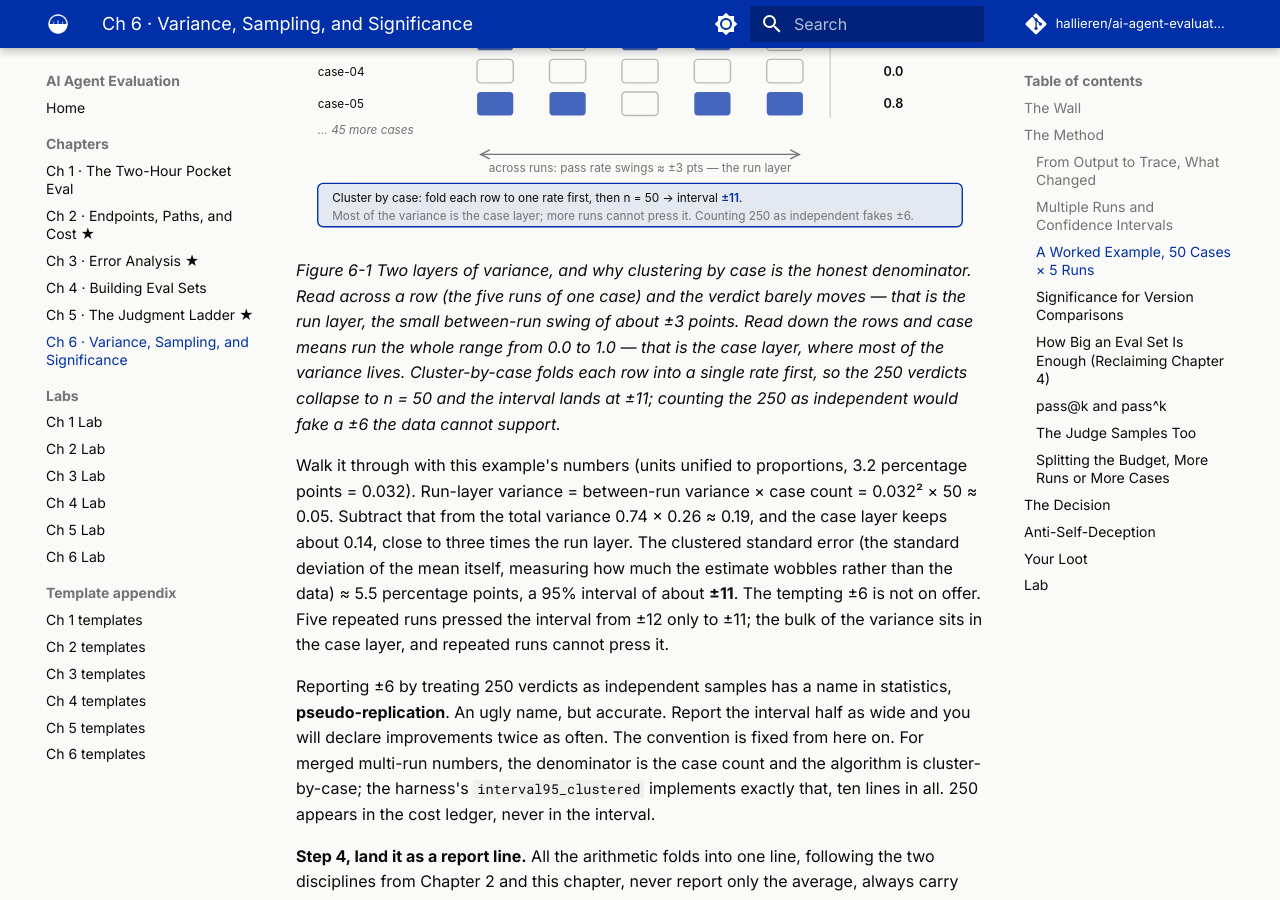
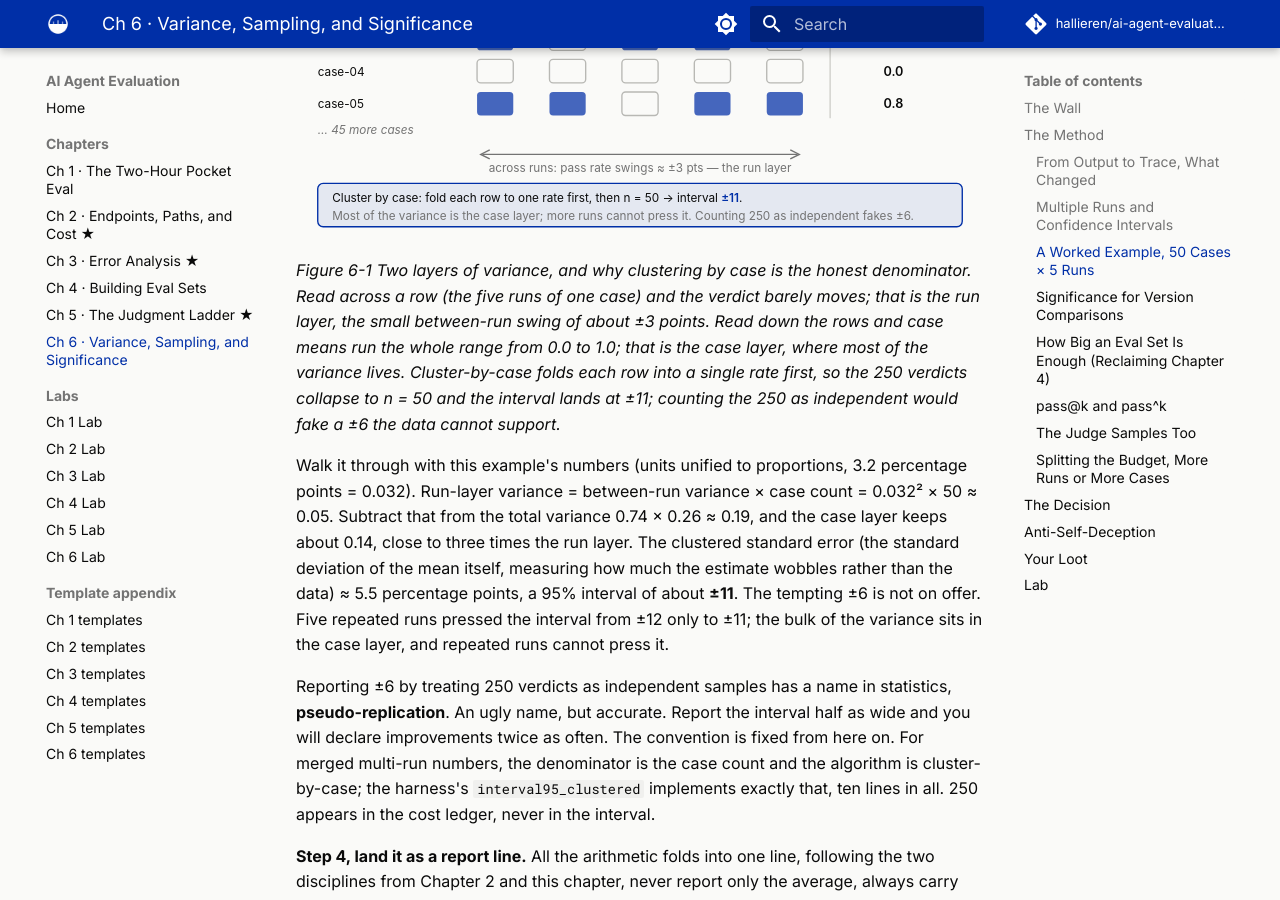
Before and after one commit to hallieren/ai-agent-evaluation, an MkDocs documentation site: the page built from docs/chapters/ch06-variance.md, in a window 1280 px wide and 900 px high, scrolled down 3402 px. Built offline with MkDocs 1.6.1 and Material for MkDocs 9.7.7, drawn with Linux system fonts in a browser that asks for light colours; comment, search, counter and statistics services are not loaded.

```diff
--- a/docs/chapters/ch06-variance.md
+++ b/docs/chapters/ch06-variance.md
@@ -57,7 +57,7 @@ Where between them, you do not guess. There is an algorithm that does not lie, *
 
 ![Two layers of variance and clustering by case](../assets/images/two-layer-variance.svg)
 
-*Figure 6-1 Two layers of variance, and why clustering by case is the honest denominator. Read across a row (the five runs of one case) and the verdict barely moves — that is the run layer, the small between-run swing of about ±3 points. Read down the rows and case means run the whole range from 0.0 to 1.0 — that is the case layer, where most of the variance lives. Cluster-by-case folds each row into a single rate first, so the 250 verdicts collapse to n = 50 and the interval lands at ±11; counting the 250 as independent would fake a ±6 the data cannot support.*
+*Figure 6-1 Two layers of variance, and why clustering by case is the honest denominator. Read across a row (the five runs of one case) and the verdict barely moves; that is the run layer, the small between-run swing of about ±3 points. Read down the rows and case means run the whole range from 0.0 to 1.0; that is the case layer, where most of the variance lives. Cluster-by-case folds each row into a single rate first, so the 250 verdicts collapse to n = 50 and the interval lands at ±11; counting the 250 as independent would fake a ±6 the data cannot support.*
 
 Walk it through with this example's numbers (units unified to proportions, 3.2 percentage points = 0.032). Run-layer variance = between-run variance × case count = 0.032² × 50 ≈ 0.05. Subtract that from the total variance 0.74 × 0.26 ≈ 0.19, and the case layer keeps about 0.14, close to three times the run layer. The clustered standard error (the standard deviation of the mean itself, measuring how much the estimate wobbles rather than the data) ≈ 5.5 percentage points, a 95% interval of about **±11**. The tempting ±6 is not on offer. Five repeated runs pressed the interval from ±12 only to ±11; the bulk of the variance sits in the case layer, and repeated runs cannot press it.
 
```
